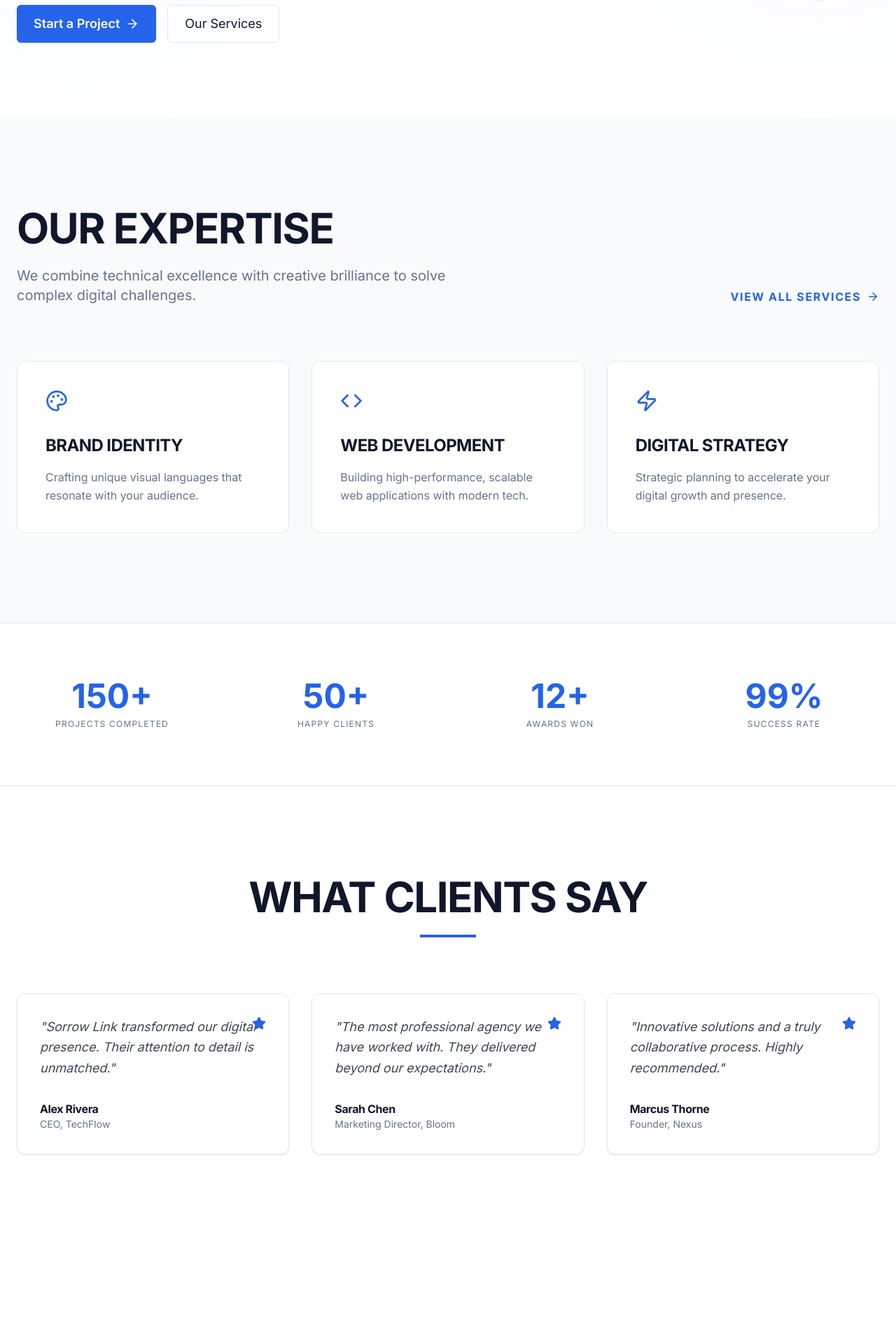
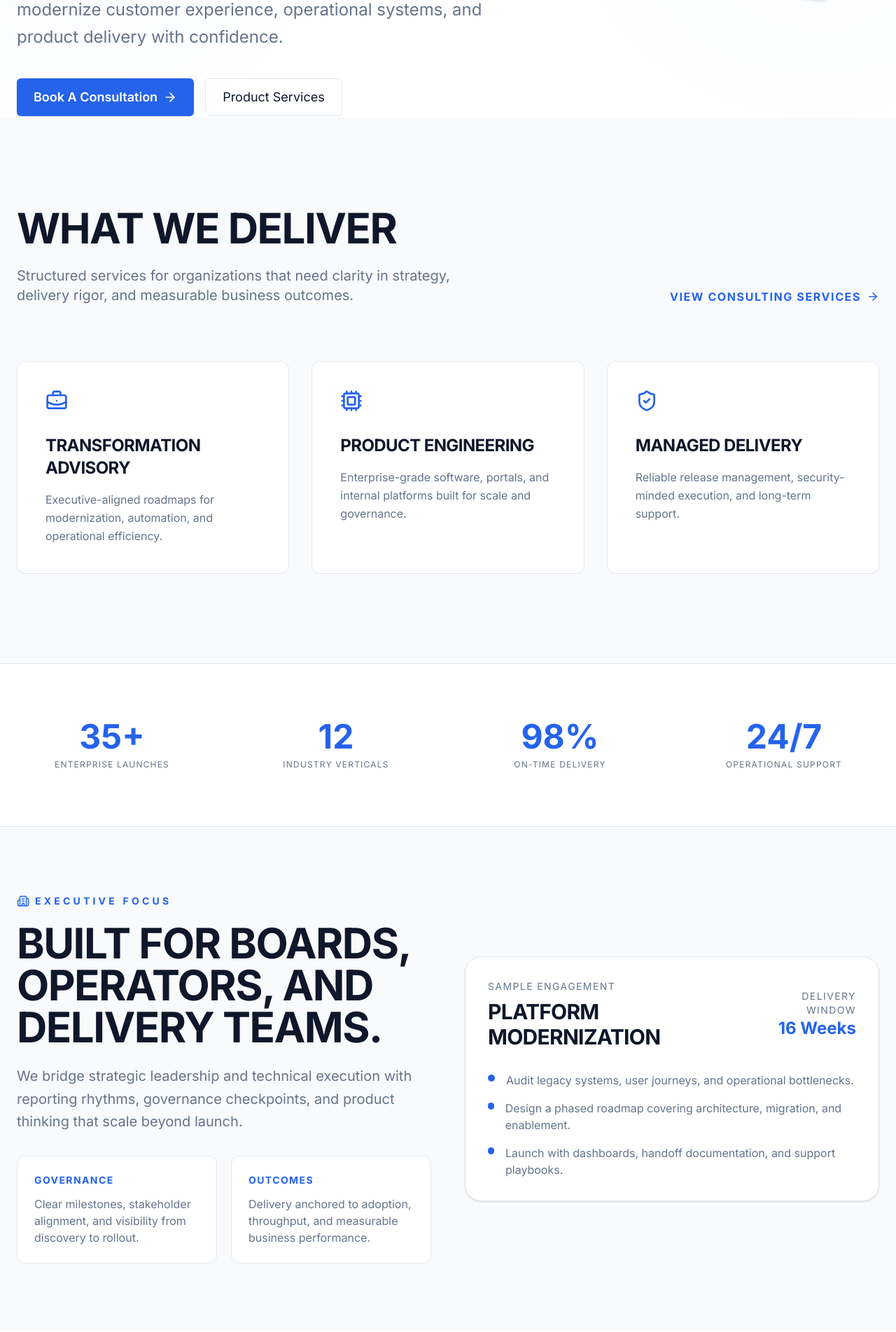
Before and after one commit to abhinaf3545-cmd/Sorrow-link-, a React (Vite) app: page / in a window 1280 px wide. Shown: the part 632-2536 px from the top of the page at 70% size. Built offline with nearby package versions, Linux system fonts and the light colour scheme.

Commit message:
Add product services page and elevate corporate positioning

```diff
--- a/src/pages/Home.tsx
+++ b/src/pages/Home.tsx
@@ -1,18 +1,18 @@
 import { motion } from 'motion/react';
-import { ArrowRight, Code, Palette, Zap, Star } from 'lucide-react';
+import { ArrowRight, Building2, BriefcaseBusiness, Cpu, ShieldCheck, Star } from 'lucide-react';
 import { Link } from 'react-router-dom';
 
 export default function Home() {
-  const services = [
-    { icon: <Palette size={32} />, title: 'Brand Identity', desc: 'Crafting unique visual languages that resonate with your audience.' },
-    { icon: <Code size={32} />, title: 'Web Development', desc: 'Building high-performance, scalable web applications with modern tech.' },
-    { icon: <Zap size={32} />, title: 'Digital Strategy', desc: 'Strategic planning to accelerate your digital growth and presence.' },
+  const capabilities = [
+    { icon: <BriefcaseBusiness size={32} />, title: 'Transformation Advisory', desc: 'Executive-aligned roadmaps for modernization, automation, and operational efficiency.' },
+    { icon: <Cpu size={32} />, title: 'Product Engineering', desc: 'Enterprise-grade software, portals, and internal platforms built for scale and governance.' },
+    { icon: <ShieldCheck size={32} />, title: 'Managed Delivery', desc: 'Reliable release management, security-minded execution, and long-term support.' },
   ];
 
   const testimonials = [
-    { name: 'Alex Rivera', role: 'CEO, TechFlow', text: 'Sorrow Link transformed our digital presence. Their attention to detail is unmatched.' },
-    { name: 'Sarah Chen', role: 'Marketing Director, Bloom', text: 'The most professional agency we have worked with. They delivered beyond our expectations.' },
-    { name: 'Marcus Thorne', role: 'Founder, Nexus', text: 'Innovative solutions and a truly collaborative process. Highly recommended.' },
+    { name: 'Alex Rivera', role: 'CEO, TechFlow', text: 'Sorrow Link brought structure, technical depth, and executive-ready communication to a very complex delivery program.' },
+    { name: 'Sarah Chen', role: 'VP Marketing, Bloom', text: 'Their team helped us align customer experience, reporting, and launch operations into one credible digital platform.' },
+    { name: 'Marcus Thorne', role: 'Founder, Nexus', text: 'They operate like a strategic product partner, not a generic agency. That changed the trajectory of our rollout.' },
   ];
 
   return (
@@ -32,20 +32,20 @@ export default function Home() {
               transition={{ duration: 0.6 }}
             >
               <span className="inline-block py-1 px-3 rounded-full border border-brand/30 text-brand text-xs font-bold uppercase tracking-widest mb-6">
-                Digital Solutions Agency
+                Corporate Technology Partner
               </span>
               <h1 className="text-6xl md:text-8xl font-display font-bold leading-[1.1] mb-8 uppercase tracking-tighter text-dark">
-                We Link <span className="text-brand italic">Vision</span> <br /> With Reality.
+                Enterprise <span className="text-brand italic">Technology</span> <br /> Built For Growth.
               </h1>
               <p className="text-xl md:text-2xl text-muted mb-10 max-w-2xl leading-relaxed">
-                Sorrow Link Solution is a creative powerhouse dedicated to building the future of digital experiences. We don't just build websites; we build legacies.
+                Sorrow Link Solution helps ambitious organizations modernize customer experience, operational systems, and product delivery with confidence.
               </p>
               <div className="flex flex-wrap gap-4">
                 <Link to="/contact" className="btn-primary text-lg px-8 py-4">
-                  Start a Project <ArrowRight size={20} />
+                  Book A Consultation <ArrowRight size={20} />
                 </Link>
-                <Link to="/services" className="btn-secondary text-lg px-8 py-4">
-                  Our Services
+                <Link to="/products" className="btn-secondary text-lg px-8 py-4">
+                  Product Services
                 </Link>
               </div>
             </motion.div>
@@ -74,16 +74,16 @@ export default function Home() {
         <div className="max-w-7xl mx-auto px-6">
           <div className="flex flex-col md:flex-row justify-between items-end mb-20 gap-8">
             <div className="max-w-2xl">
-              <h2 className="text-4xl md:text-6xl uppercase mb-6 text-dark">Our Expertise</h2>
-              <p className="text-xl text-muted">We combine technical excellence with creative brilliance to solve complex digital challenges.</p>
+              <h2 className="text-4xl md:text-6xl uppercase mb-6 text-dark">What We Deliver</h2>
+              <p className="text-xl text-muted">Structured services for organizations that need clarity in strategy, delivery rigor, and measurable business outcomes.</p>
             </div>
             <Link to="/services" className="text-brand font-bold uppercase tracking-widest flex items-center gap-2 hover:gap-4 transition-all">
-              View All Services <ArrowRight size={18} />
+              View Consulting Services <ArrowRight size={18} />
             </Link>
           </div>
 
           <div className="grid grid-cols-1 md:grid-cols-3 gap-8">
-            {services.map((s, i) => (
+            {capabilities.map((s, i) => (
               <motion.div
                 key={i}
                 whileHover={{ y: -10 }}
@@ -103,20 +103,73 @@ export default function Home() {
         <div className="max-w-7xl mx-auto px-6">
           <div className="grid grid-cols-2 md:grid-cols-4 gap-12 text-center">
             <div>
-              <div className="text-5xl font-display font-bold text-brand mb-2">150+</div>
-              <div className="text-xs uppercase tracking-widest text-muted">Projects Completed</div>
+              <div className="text-5xl font-display font-bold text-brand mb-2">35+</div>
+              <div className="text-xs uppercase tracking-widest text-muted">Enterprise Launches</div>
             </div>
             <div>
-              <div className="text-5xl font-display font-bold text-brand mb-2">50+</div>
-              <div className="text-xs uppercase tracking-widest text-muted">Happy Clients</div>
+              <div className="text-5xl font-display font-bold text-brand mb-2">12</div>
+              <div className="text-xs uppercase tracking-widest text-muted">Industry Verticals</div>
             </div>
             <div>
-              <div className="text-5xl font-display font-bold text-brand mb-2">12+</div>
-              <div className="text-xs uppercase tracking-widest text-muted">Awards Won</div>
+              <div className="text-5xl font-display font-bold text-brand mb-2">98%</div>
+              <div className="text-xs uppercase tracking-widest text-muted">On-Time Delivery</div>
             </div>
             <div>
-              <div className="text-5xl font-display font-bold text-brand mb-2">99%</div>
-              <div className="text-xs uppercase tracking-widest text-muted">Success Rate</div>
+              <div className="text-5xl font-display font-bold text-brand mb-2">24/7</div>
+              <div className="text-xs uppercase tracking-widest text-muted">Operational Support</div>
+            </div>
+          </div>
+        </div>
+      </section>
+
+      <section className="py-24 bg-surface">
+        <div className="max-w-7xl mx-auto px-6">
+          <div className="grid grid-cols-1 lg:grid-cols-2 gap-12 items-center">
+            <div>
+              <span className="inline-flex items-center gap-2 text-sm uppercase tracking-[0.3em] text-brand font-bold mb-5">
+                <Building2 size={18} />
+                Executive Focus
+              </span>
+              <h2 className="text-4xl md:text-6xl uppercase mb-6 text-dark">Built For Boards, Operators, And Delivery Teams.</h2>
+              <p className="text-xl text-muted leading-relaxed mb-8">
+                We bridge strategic leadership and technical execution with reporting rhythms, governance checkpoints, and product thinking that scale beyond launch.
+              </p>
+              <div className="grid grid-cols-1 sm:grid-cols-2 gap-5">
+                <div className="rounded-xl border border-border bg-white p-6">
+                  <p className="text-sm uppercase tracking-widest text-brand font-bold mb-3">Governance</p>
+                  <p className="text-muted">Clear milestones, stakeholder alignment, and visibility from discovery to rollout.</p>
+                </div>
+                <div className="rounded-xl border border-border bg-white p-6">
+                  <p className="text-sm uppercase tracking-widest text-brand font-bold mb-3">Outcomes</p>
+                  <p className="text-muted">Delivery anchored to adoption, throughput, and measurable business performance.</p>
+                </div>
+              </div>
+            </div>
+            <div className="rounded-3xl border border-border bg-white p-8 shadow-sm">
+              <div className="flex items-center justify-between mb-8">
+                <div>
+                  <p className="text-sm uppercase tracking-widest text-muted">Sample Engagement</p>
+                  <h3 className="text-3xl uppercase text-dark mt-2">Platform Modernization</h3>
+                </div>
+                <div className="text-right">
+                  <p className="text-sm uppercase tracking-widest text-muted">Delivery Window</p>
+                  <p className="text-2xl font-display font-bold text-brand">16 Weeks</p>
+                </div>
+              </div>
+              <div className="space-y-4">
+                <div className="flex items-start gap-4">
+                  <div className="mt-1 h-2.5 w-2.5 rounded-full bg-brand" />
+                  <p className="text-muted">Audit legacy systems, user journeys, and operational bottlenecks.</p>
+                </div>
+                <div className="flex items-start gap-4">
+                  <div className="mt-1 h-2.5 w-2.5 rounded-full bg-brand" />
+                  <p className="text-muted">Design a phased roadmap covering architecture, migration, and enablement.</p>
+                </div>
+                <div className="flex items-start gap-4">
+                  <div className="mt-1 h-2.5 w-2.5 rounded-full bg-brand" />
+                  <p className="text-muted">Launch with dashboards, handoff documentation, and support playbooks.</p>
+                </div>
+              </div>
             </div>
           </div>
         </div>
@@ -151,13 +204,13 @@ export default function Home() {
           <div className="absolute top-0 right-0 w-64 h-64 bg-white/10 blur-[80px] rounded-full -mr-32 -mt-32" />
           <div className="relative z-10">
             <h2 className="text-5xl md:text-7xl font-display font-bold uppercase tracking-tighter mb-8 leading-none">
-              Ready to build <br /> something amazing?
+              Ready to modernize <br /> with confidence?
             </h2>
             <p className="text-xl md:text-2xl font-medium mb-12 max-w-2xl mx-auto opacity-90">
-              Let's collaborate and create a digital solution that sets you apart from the competition.
+              Bring us your next product initiative, transformation program, or executive mandate.
             </p>
             <Link to="/contact" className="inline-flex items-center gap-3 px-10 py-5 bg-white text-brand rounded-md font-bold text-xl hover:scale-105 transition-transform shadow-md">
-              Get in Touch <ArrowRight size={24} />
+              Talk To Our Team <ArrowRight size={24} />
             </Link>
           </div>
         </div>
```
